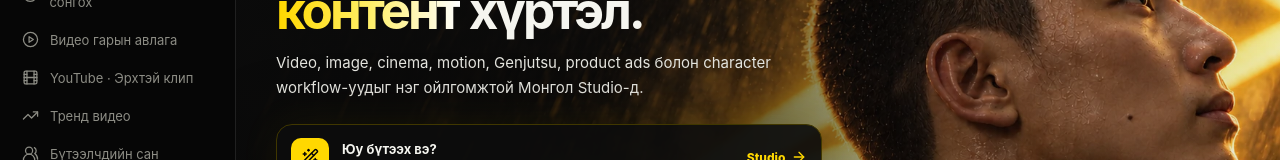
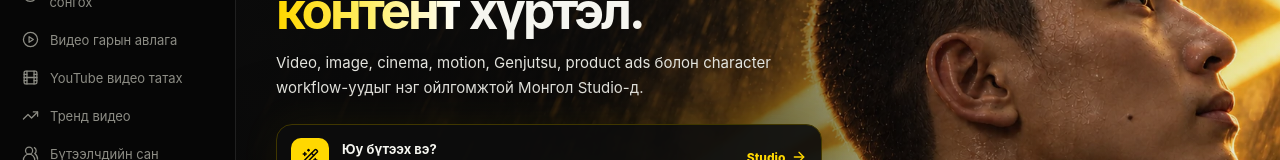
Before and after one commit to ssboroo/rainyaivideostudio, a Next.js app: page / in a window 1280 px wide. Shown: the part 314-474 px from the top of the page. Built offline with nearby package versions, Linux system fonts and the light colour scheme; no server answers; the database is empty.

Commit message:
fix(video): preserve established YouTube download navigation contract

```diff
--- a/components/sidebar.tsx
+++ b/components/sidebar.tsx
@@ -35,7 +35,7 @@ const groups = [
       ["/movie-producer", "Movie Producer · Кино төлөвлөх", Film],
       ["/explore", "Загвар ба workflow сонгох", Compass],
       ["/video-guide", "Видео гарын авлага", CirclePlay],
-      ["/youtube", "YouTube · Эрхтэй клип", Film],
+      ["/youtube", "YouTube видео татах", Film],
       ["/trends", "Тренд видео", TrendingUp],
       ["/community", "Бүтээлчдийн сан", UsersRound],
     ],
```
